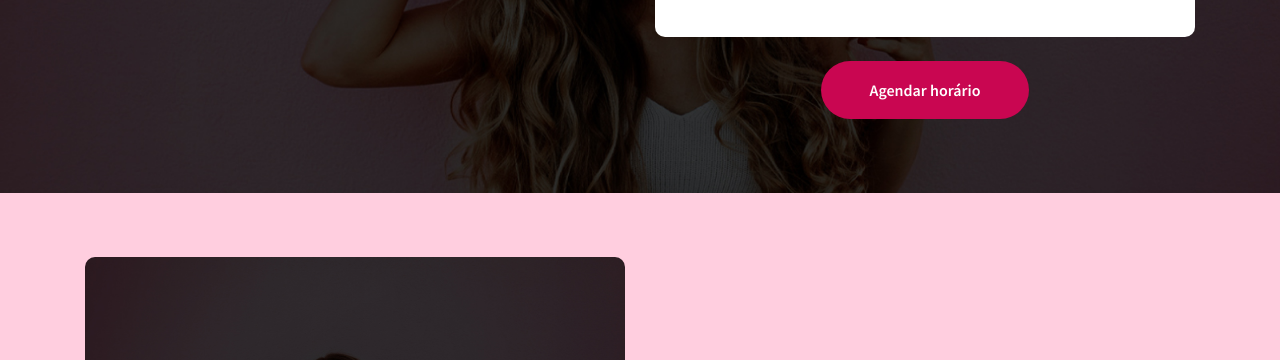
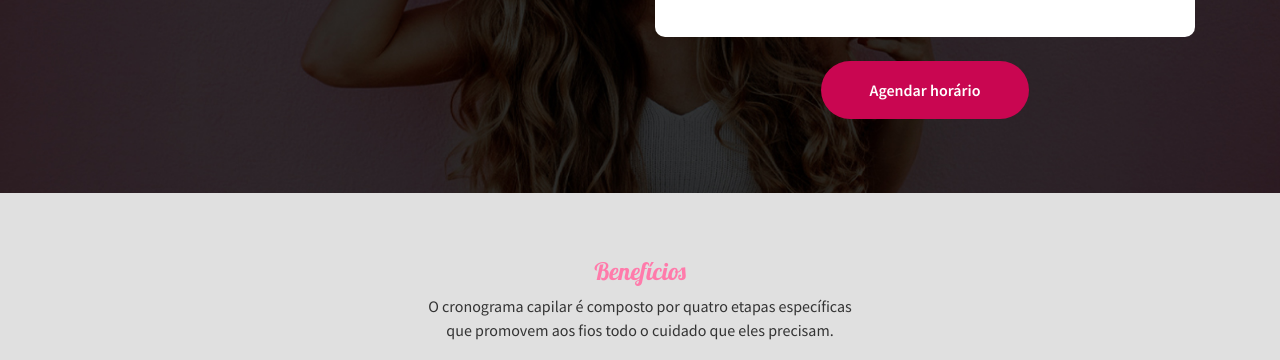
Before and after one commit to juliabizol/ivacabeleireira, a plain HTML site: page index.html in a window 1280 px wide. Shown: the part 397-757 px from the top of the page. Drawn offline with Linux system fonts and the light colour scheme.

Commit message:
intro adjustments

```diff
--- a/css/main.css
+++ b/css/main.css
@@ -126,9 +126,13 @@ button.cta:hover {
 }
 
 .intro-section {
-    background-color: var(--background-color);
+    background-color: #E0E0E0;
     color: #333333;
+}
 
+.intro-section p {
+    width: 450px;
+    text-align: center;
 }
 
 .section img {
--- a/index.html
+++ b/index.html
@@ -51,14 +51,10 @@
     <section class="section intro-section">
         <div class="container">
             <div class="row">
-                <div class="col-sm-12 col-md-6">
-                    <img src="img/header_img.jpg" alt="hair" class="img-fluid">
-                </div>
-                <div class="col-sm-12 col-md-6 d-flex align-self-center flex-column">
+                <div class="col-12 d-flex flex-column align-items-center">
                 <h4>Benefícios</h4>
-                    <p class="mb-0">O cronograma capilar é uma rotina de cuidados capilares que possui quatro etapas essenciais
-                        para manter as madeixas sempre saudáveis. Cada uma delas promove um cuidado específico e,
-                        juntas, dão aos fios todo o cuidado que eles precisam.
+                    <p class="mb-0">O cronograma capilar é composto por quatro etapas
+                    específicas que promovem aos fios todo o cuidado que eles precisam.
                     </p>
                 </div>
             </div>
@@ -85,15 +81,15 @@
     <section class="section step2-section">
         <div class="container">
             <div class="row">
-                <div class="col-sm-12 col-md-6">
-                    <img src="img/header_img.jpg" alt="hair" class="img-fluid">
-                </div>
                 <div class="col-sm-12 col-md-6 d-flex align-self-center flex-column">
                 <h4>Nutrição</h4>
                     <p class="mb-0">O cronograma capilar é uma rotina de cuidados capilares que possui quatro etapas essenciais
                         para manter as madeixas sempre saudáveis. Cada uma delas promove um cuidado específico e,
                         juntas, dão aos fios todo o cuidado que eles precisam.
                     </p>
+                </div>
+                <div class="col-sm-12 col-md-6">
+                    <img src="img/header_img.jpg" alt="hair" class="img-fluid">
                 </div>
             </div>
         </div>
@@ -119,15 +115,15 @@
     <section class="section step4-section">
         <div class="container">
             <div class="row">
-                <div class="col-sm-12 col-md-6">
-                    <img src="img/header_img.jpg" alt="hair" class="img-fluid">
-                </div>
                 <div class="col-sm-12 col-md-6 d-flex align-self-center flex-column">
                 <h4>Reconstrução</h4>
                     <p class="mb-0">O cronograma capilar é uma rotina de cuidados capilares que possui quatro etapas essenciais
                         para manter as madeixas sempre saudáveis. Cada uma delas promove um cuidado específico e,
                         juntas, dão aos fios todo o cuidado que eles precisam.
                     </p>
+                </div>
+                <div class="col-sm-12 col-md-6">
+                    <img src="img/header_img.jpg" alt="hair" class="img-fluid">
                 </div>
             </div>
         </div>
```
